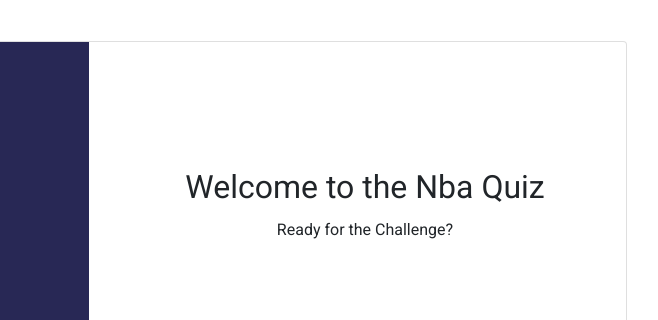
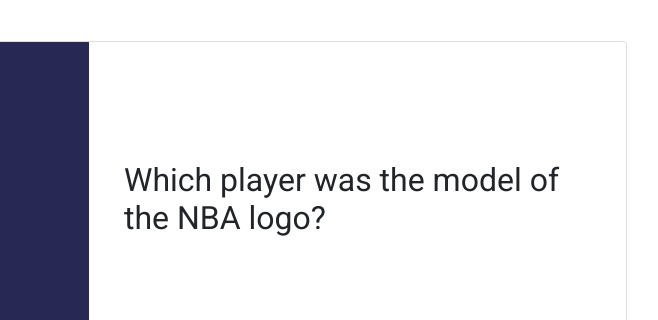
Before and after one commit to AlexGerzen/Quizapp, a plain HTML site: page index.html in a window 1280 px wide. Both pictures are taken after a click on the button "Start now". Shown: the part 151-471 px from the top of the page, 413-1071 px from the left. Drawn offline with nearby package versions, Linux system fonts and the light colour scheme.

Commit message:
Added the questions

```diff
--- a/index.html
+++ b/index.html
@@ -33,11 +33,33 @@
                 <div class="col-md-8">
                     <div class="card-body">
                         <div class="question-container">
-                            <h2 class="card-title pt-rans">Welcome to the Nba Quiz</h2>
-                            <p class="card-text pt-rans">Ready for the Challenge?</p>
+                            <h2 id="question" class="card-title pt-rans">Welcome to the Nba Quiz</h2>
+                            <p id="start-text" class="card-text pt-rans">Ready for the Challenge?</p>
+                            <div class="answer-container">
+                                <div class="card answer" style="display: none;">
+                                    <div id="answer_1" class="card-body">
+                                        Antwort 1
+                                    </div>
+                                </div>
+                                <div class="card answer" style="display: none;">
+                                    <div id="answer_2" class="card-body">
+                                        Antwort 2
+                                    </div>
+                                </div>
+                                <div class="card answer" style="display: none;">
+                                    <div id="answer_3" class="card-body">
+                                        Antwort 3
+                                    </div>
+                                </div>
+                                <div class="card answer" style="display: none;">
+                                    <div id="answer_4" class="card-body">
+                                        Antwort 4
+                                    </div>
+                                </div>
+                            </div>
                         </div>
                         <div class="button-container">
-                        <button type="button" class="btn start-button">Start now</button>
+                            <button onclick="startQuiz()" type="button" class="btn start-button">Start now</button>
                         </div>
                     </div>
                 </div>
--- a/script.js
+++ b/script.js
@@ -0,0 +1,47 @@
+let questions = [
+    {
+        "question": "Which player was the model of the NBA logo?",
+        "answer_1": "Micheal Jordan",
+        "answer_2": "charles Barkley",
+        "answer_3": "Larry Bird",
+        "answer_4": "Jerry West",
+        "right_answer": 4,
+    },
+    {
+        "question": "Which player has the most points in NBA history?",
+        "answer_1": "Micheal Jordan",
+        "answer_2": "Lebron James",
+        "answer_3": "Kobe Bryant",
+        "answer_4": "Kareem Abdul-Jabbar",
+        "right_answer": 4,
+    },
+    {
+        "question": "Which city has a Grizzly as the team logo?",
+        "answer_1": "Los Angeles",
+        "answer_2": "Memphis",
+        "answer_3": "Boston",
+        "answer_4": "Denver",
+        "right_answer": 3,
+    },
+    {
+        "question": "Which of these NBA-Teams has won three championschips in a row?",
+        "answer_1": "Cleveland Cavaliers",
+        "answer_2": "Goldenstate Warriors",
+        "answer_3": "Chicago Bulls",
+        "answer_4": "Philadelphia 76ers",
+        "right_answer": 3,
+    },
+];
+
+let currentQuestion = 0;
+
+function startQuiz() {
+    let question = questions[currentQuestion];
+
+    document.getElementById('question').innerHTML = `${question["question"]}`; // Frage wird angezeigt
+    document.getElementById('answer_1').innerHTML = `${question["answer_1"]}`; // Antwortmöglichkeit 1 wird angezeigt
+    document.getElementById('answer_2').innerHTML = `${question["answer_2"]}`; // Antwortmöglichkeit 2 wird angezeigt
+    document.getElementById('answer_3').innerHTML = `${question["answer_3"]}`; // Antwortmöglichkeit 3 wird angezeigt
+    document.getElementById('answer_4').innerHTML = `${question["answer_4"]}`; // Antwortmöglichkeit 4 wird angezeigt
+    document.getElementById('start-text').style = `display: none`; // Starttext wird ausgeblendet
+}
--- a/style.css
+++ b/style.css
@@ -63,3 +63,16 @@
 .register {
     text-align: center;
 }
+
+.answer {
+    width: 100%;
+}
+
+.answer-container {
+    width: 100%;
+    display: flex;
+    flex-direction: column;
+    gap: 5px;
+}
+
+/* Bootstrap */
```
Also changed, not shown: 1 other file.
